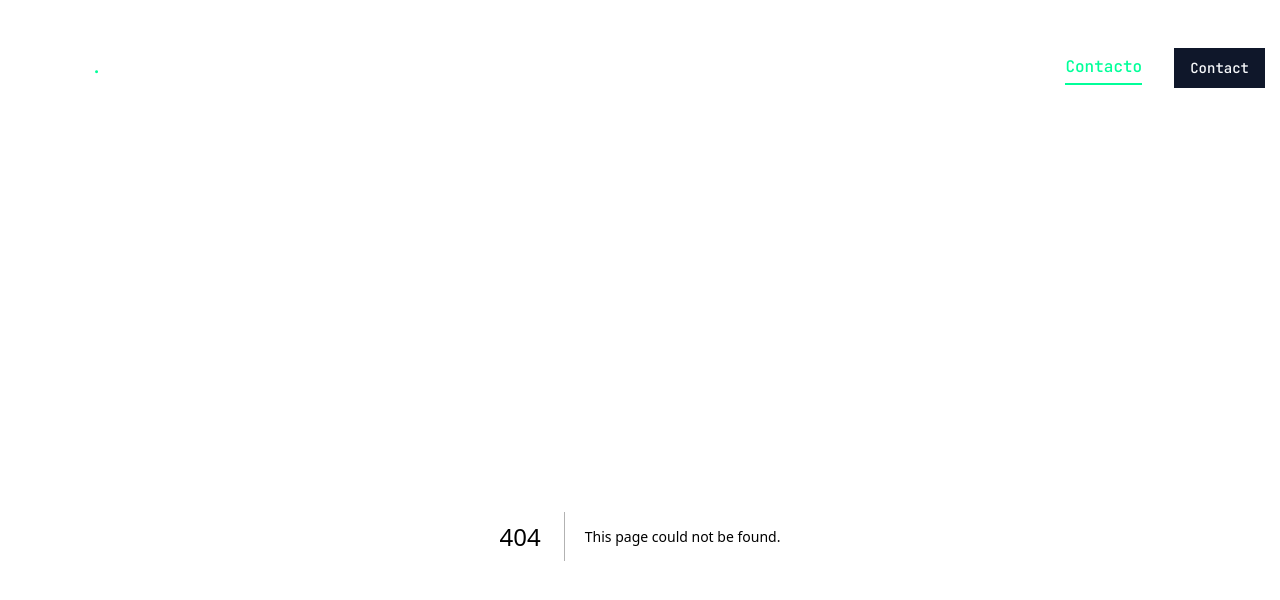
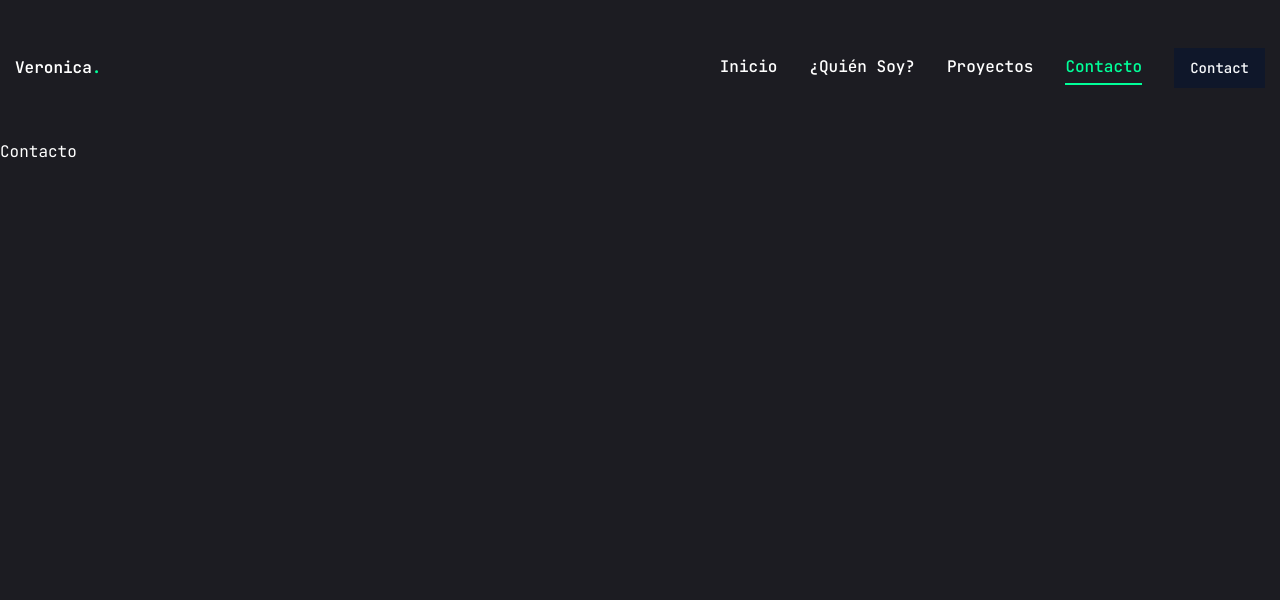
Before and after one commit to ver0nica1/portfolio-veronica, a Next.js app: page /contact in a window 1280 px wide. Before the commit this address had no page. Shown: the top 600 px of the page. Built offline with nearby package versions, Linux system fonts and the light colour scheme.

Commit message:
Created contact directory and added page.jsx for the "Contacto" section

```diff
--- /dev/null
+++ b/app/contact/page.jsx
@@ -0,0 +1,7 @@
+const contact = () => {
+  return (
+    <div>Contacto</div>
+  )
+}
+
+export default contact
```
